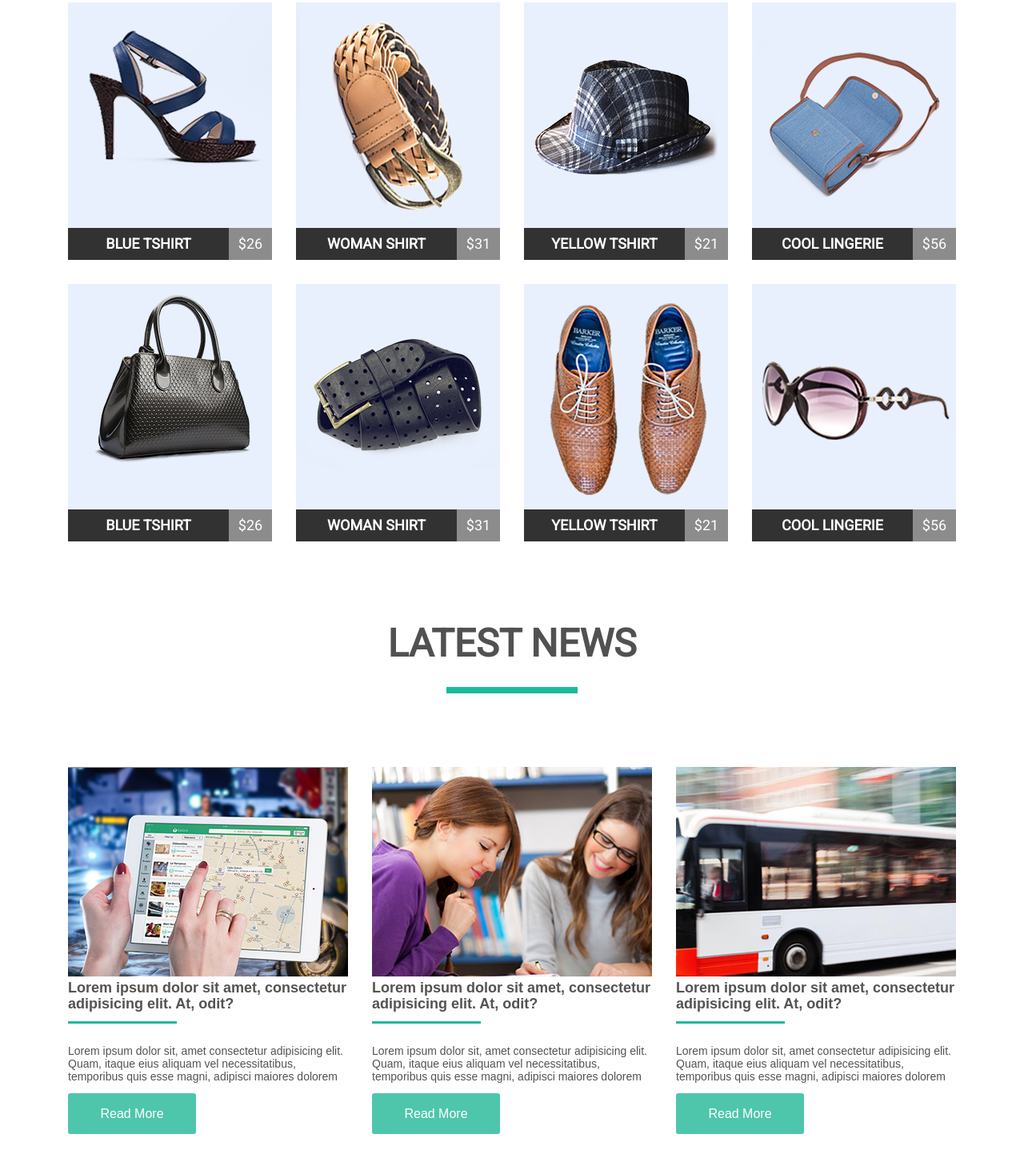
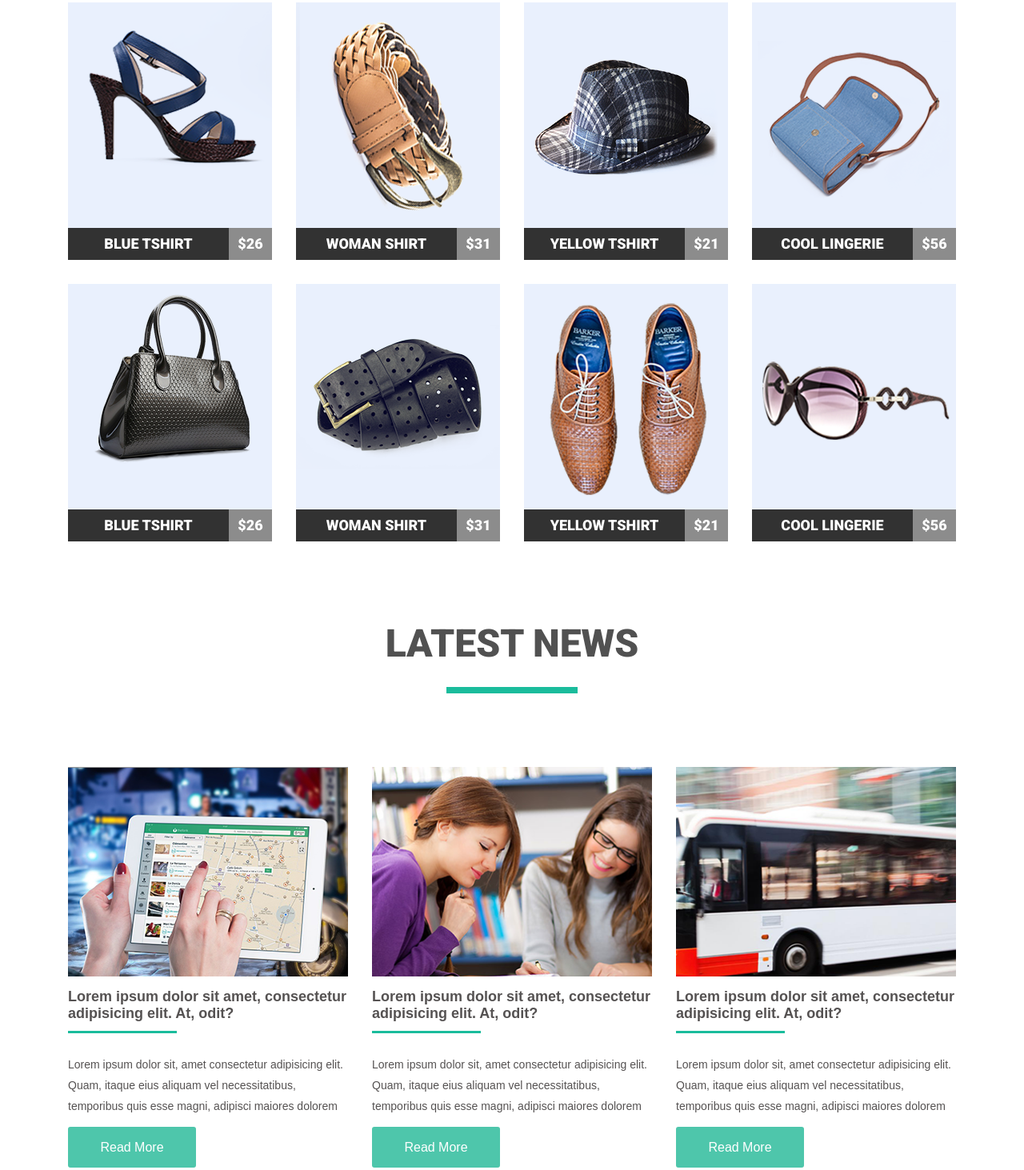
Before and after one commit to VVGhost5/module-04, a plain HTML site: page index.html in a window 1280 px wide. Shown: the part 345-1808 px from the top of the page at 80% size. Drawn offline with nearby package versions, Linux system fonts and the light colour scheme.

Commit message:
fixed bugs

```diff
--- a/css/styles.css
+++ b/css/styles.css
@@ -2,6 +2,7 @@ html {
     box-sizing: border-box;
     font-size: 14px;
     font-family: 'Open Sans', sans-serif;
+    line-height: 26;
     color: rgb(85, 82, 82);
 }
 
@@ -64,7 +65,6 @@ clear: both;
 
   .header-navigation {
     float: right;
-    width: 475px;
     padding-bottom: 107px;
   }
 
@@ -87,13 +87,13 @@ padding-top: 43px;
   }
 
   .navigation-list-link:hover, .navigation-list-link:focus {
-    transition: ease 0.5;
     color: rgb(26, 188, 156);
     }
 
   .block-title {
     text-align: center;
       font-size: 48px;
+      font-weight: 900;
       font-family: 'Roboto', sans-serif;
       text-transform: uppercase;
       color: rgb(81, 81, 81);
@@ -111,12 +111,6 @@ padding-top: 43px;
       background-color: rgb(26, 188, 156);
     }
 
-  .featured-products-card {
-    width: 255px;
-    height: 322px;
-    background-color: rgb(233, 240, 253);
-  }
-
   .featured-products-list-item:not(:nth-child(4n)) {
     margin-right: 30px;
   }
@@ -131,6 +125,8 @@ padding-top: 43px;
 
 .featured-products-list-item {
   float: left;
+  width: 255px;
+  background-color: rgb(233, 240, 253);
 }
 
   .featured-products-list-link {
@@ -159,6 +155,7 @@ font-size: 0;
   text-align: center;
   line-height: 40px;
   font-size: 18px;
+  font-weight: 900;
       font-family: 'Roboto', sans-serif;
       text-transform: uppercase;
   background-color: rgb(50, 50, 50);
@@ -172,6 +169,7 @@ font-size: 0;
   text-align: center;
     font-size: 18px;
     line-height: 40px;
+    font-weight: 900;
     font-family: "Roboto", sans-serif;
     text-transform: uppercase;
     color: rgb(255, 255, 255);
@@ -185,11 +183,15 @@ font-size: 0;
   .latest-news-list-item {
     float:left;
     width: 350px;
-    height: 497px;
   }
 
  .latest-news-list-item:not(:last-of-type) {
 margin-right: 30px;
+ }
+
+ .latest-news-card-image {
+   display: block;
+   padding-bottom: 15px;
  }
 
   .latest-news-card-title {
@@ -212,6 +214,7 @@ margin-right: 30px;
   .latest-news-card-description {
     margin-bottom: 13px;
       font-size: 14px;
+      line-height: 26px;
       font-family: "OpenSans", sans-serif;
       color: rgb(85, 82, 82);
     }
@@ -225,6 +228,7 @@ margin-right: 30px;
      line-height: 51px;
         border-radius: 3px;
           font-size: 16px;
+          font-weight: 300;
           font-family: "OpenSans", sans-serif;
           color: rgb(255, 255, 255);
           background-color: rgb(78, 198, 171);
--- a/index.html
+++ b/index.html
@@ -6,10 +6,11 @@
     <link rel="shortcut icon" href="img/favicon.ico" type="image/x-icon">
 <link rel="stylesheet" href="css/styles.css"/>
 <link rel="stylesheet" href="css/normalize.css">
-<link href="https://fonts.googleapis.com/css2?family=Open+Sans&display=swap" rel="stylesheet">
-<link href="https://fonts.googleapis.com/css2?family=Roboto&display=swap" rel="stylesheet">
+<link href="https://fonts.googleapis.com/css2?family=Roboto:wght@400;900&display=swap" rel="stylesheet">
+<link href="https://fonts.googleapis.com/css2?family=Open+Sans:wght@300;400;600;700&display=swap" rel="stylesheet">
     <title>Module-04</title>
 </head>
+
 <body>
 
     <div class="container">
@@ -38,6 +39,8 @@
         <div class="featured-products-card">
             <a href="#" class="featured-products-list-link">
                     <img class="featured-products-image" src="img/product1.png" alt="blue tshirt" width="255" height="282">
+                </a>
+                <a href="#" class="featured-products-list-link">
                 <h3 class="featured-products-card-title">blue tshirt</h3>
             </a>
             <p class="featured-products-card-price">26</p>
@@ -48,8 +51,10 @@
         <div class="featured-products-card">
             <a href="#" class="featured-products-list-link">
             <img class="featured-products-image" src="img/product2.png" alt="woman shirt" width="255" height="282">
+        </a>
+        <a href="#" class="featured-products-list-link">
             <h3 class="featured-products-card-title">woman shirt</h3>
-            </a>
+        </a>
         <p class="featured-products-card-price">31</p>
     </div>
 </li>
@@ -58,6 +63,8 @@
         <div class="featured-products-card">
             <a href="#" class="featured-products-list-link">
                     <img class="featured-products-image" src="img/product3.png" alt="yellow tshirt" width="255" height="282">
+                </a>
+                <a href="#" class="featured-products-list-link">
                     <h3 class="featured-products-card-title">yellow tshirt</h3>
             </a>
             <p class="featured-products-card-price">21</p>
@@ -68,6 +75,8 @@
       <div class="featured-products-card">
         <a href="#" class="featured-products-list-link">
         <img class="featured-products-image" src="img/product4.png" alt="cool lingerie" width="255" height="282">
+    </a>
+    <a href="#" class="featured-products-list-link">
         <h3 class="featured-products-card-title">cool lingerie</h3>
         </a>
     <p class="featured-products-card-price">56</p>
@@ -78,6 +87,8 @@
      <div class="featured-products-card">
         <a href="#" class="featured-products-list-link">
         <img class="featured-products-image" src="img/product5.png" alt="blue tshirt" width="255" height="282">
+    </a>
+    <a href="#" class="featured-products-list-link">
         <h3 class="featured-products-card-title">blue tshirt</h3>
         </a>
         <p class="featured-products-card-price">26</p>
@@ -88,6 +99,8 @@
      <div class="featured-products-card">
         <a href="#" class="featured-products-list-link">
         <img class="featured-products-image" src="img/product6.png" alt="woman shirt" width="255" height="282">
+    </a>
+    <a href="#" class="featured-products-list-link">
         <h3 class="featured-products-card-title">woman shirt</h3>
         </a>
     <p class="featured-products-card-price">31</p>
@@ -98,6 +111,8 @@
      <div class="featured-products-card">
         <a href="#" class="featured-products-list-link">
         <img class="featured-products-image" src="img/product7.png" alt="yellow tshirt" width="255" height="282">
+    </a>
+    <a href="#" class="featured-products-list-link">
         <h3 class="featured-products-card-title">yellow tshirt</h3>
         </a>
     <p class="featured-products-card-price">21</p>
@@ -108,8 +123,10 @@
      <div class="featured-products-card">
         <a href="#" class="featured-products-list-link">
         <img class="featured-products-image" src="img/product8.png" alt="cool lingerie" width="255" height="282">
+    </a>
+    <a href="#" class="featured-products-list-link">
         <h3 class="featured-products-card-title">cool lingerie</h3>
-        </a>
+    </a>
         <p class="featured-products-card-price">56</p>
 </div>
 </li>
```
